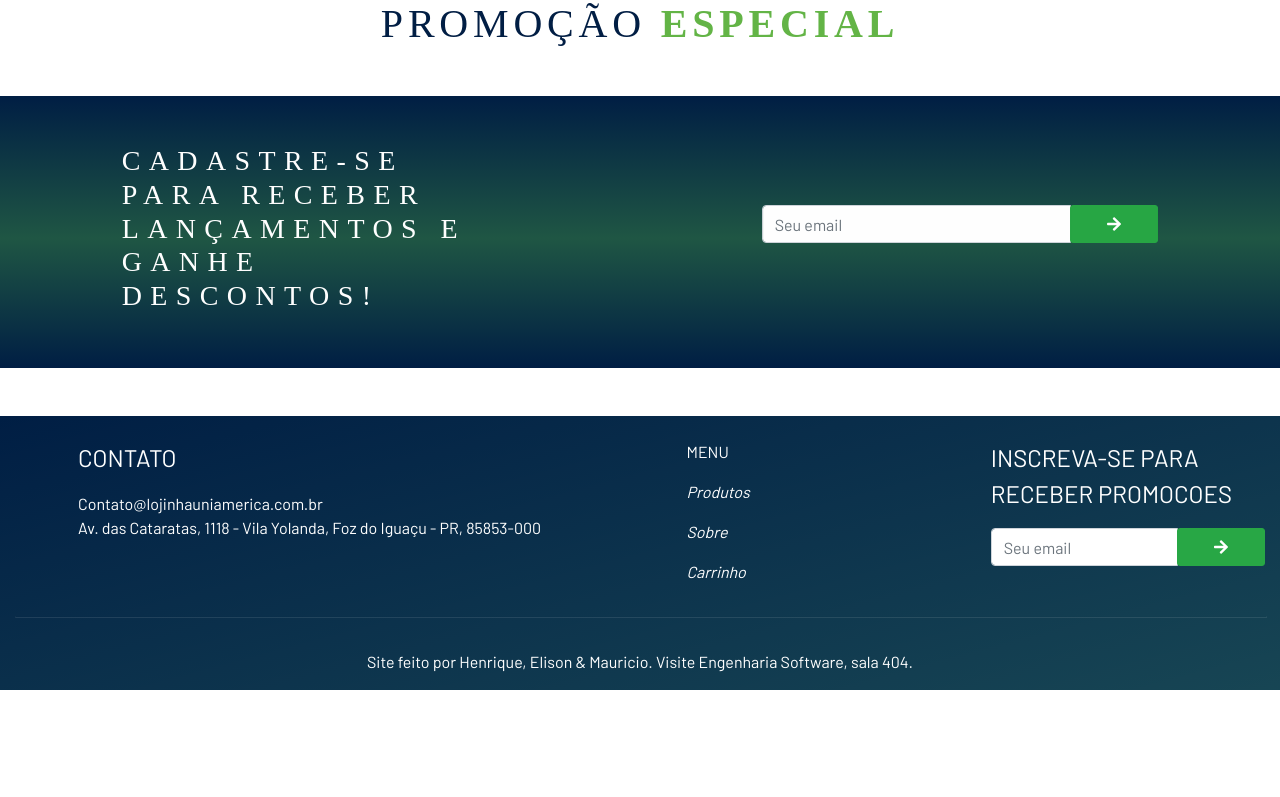
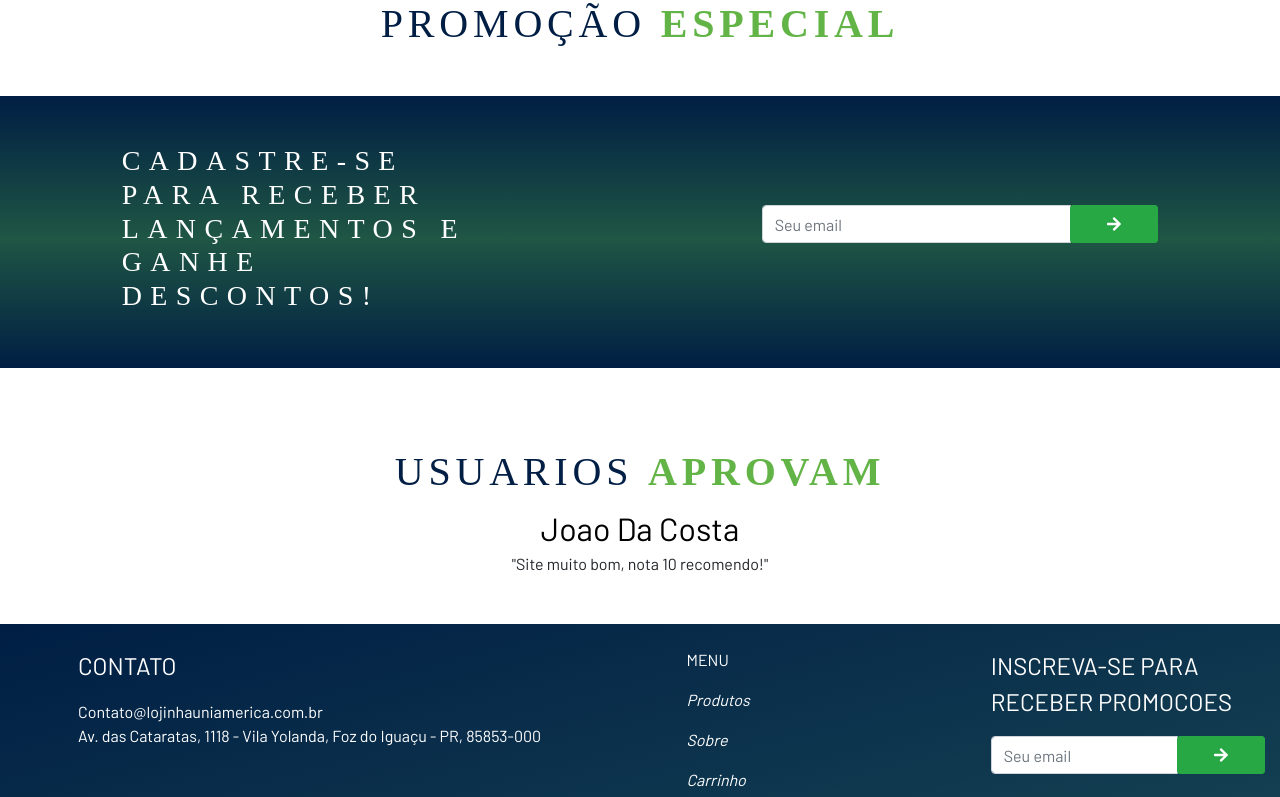
Before and after one commit to Henriquecesp/lojinha-react, a React (Create React App) app: page / in a window 1280 px wide. Shown: the part 1640-2437 px from the top of the page. Before the commit the page ends 2330 px from the top, so only its background shows below. Built offline with nearby package versions, Linux system fonts and the light colour scheme.

Commit message:
area de opiniao do usuario

```diff
--- /dev/null
+++ b/src/components/OpinionComponent.js
@@ -0,0 +1,26 @@
+import React, { Component } from "react";
+import Title from "./Title";
+
+export default class OpinionComponent extends Component {
+  render() {
+      let fontsize = {
+          fontSize: '2rem'
+      }
+      let user = {
+          name: 'joao da costa',
+          opinion: 'Site muito bom, nota 10 recomendo!'
+      }
+    return (
+      <div className='container-fluid opnion my-5'>
+        <Title name='usuarios' title='aprovam' />
+        <div className='row text-center justify-content-center'>
+          <div className='col-10'>
+            <span className='text-center text-capitalize text-black' style={fontsize}>{user.name}</span>
+            <br/>
+            <span className='text-center'>"{user.opinion}"</span>
+          </div>
+        </div>
+      </div>
+    );
+  }
+}
--- a/src/pages/Home.js
+++ b/src/pages/Home.js
@@ -3,6 +3,7 @@ import TopnavComponent from '../components/TopnavComponent'
 import TextomeioComponent from '../components/Home/TextomeioComponent'
 import FeaturedComponent from "../components/Home/FeaturedComponent";
 import PromotionComponent from "../components/PromotionComponent";
+import OpinionComponent from "../components/OpinionComponent";
 
 const Home = () => (
 <div>
@@ -10,6 +11,7 @@ const Home = () => (
     <TextomeioComponent />
     <FeaturedComponent />
     <PromotionComponent />
+    <OpinionComponent />
 </div>
 );
 
```
